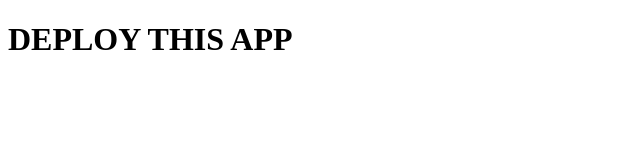
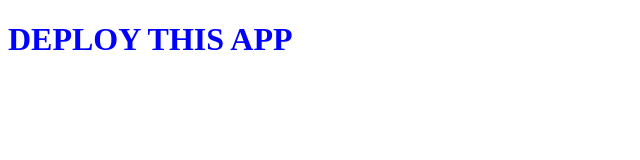
Before and after one commit to tomashoffer/itcApp, a website: page public/index.html in a window 1280 px wide. Shown: the whole page, without its empty margins (0-640 px from the left). Drawn offline with nearby package versions, Linux system fonts and the light colour scheme; files that its build step writes are made by us from their sources.

Commit message:
comitStyle

```diff
--- a/public/index.html
+++ b/public/index.html
@@ -4,6 +4,7 @@
     <meta charset="UTF-8">
     <meta http-equiv="X-UA-Compatible" content="IE=edge">
     <meta name="viewport" content="width=device-width, initial-scale=1.0">
+    <link rel="stylesheet" href="dist/style.css">
     <title>Document</title>
 </head>
 <body>
--- /dev/null
+++ b/public/style.scss
@@ -0,0 +1,3 @@
+h1{
+    color: blue;
+}
```
